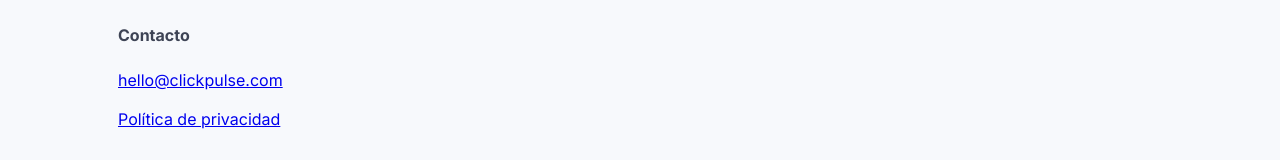
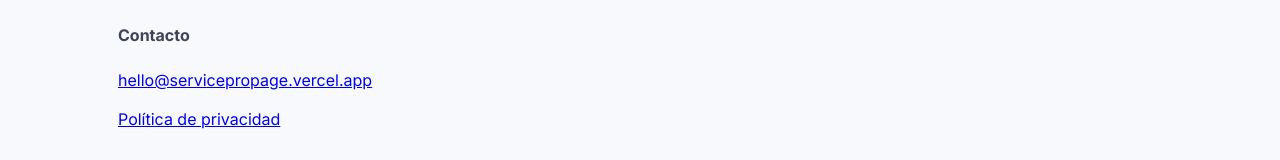
Before and after one commit to adsrafaelguerrero00-hub/servicepropage, a plain HTML site: page index.html in a window 1280 px wide. Shown: the part 2817-2977 px from the top of the page. Drawn offline with Linux system fonts and the light colour scheme.

Commit message:
Update index.html

```diff
--- a/index.html
+++ b/index.html
@@ -378,7 +378,7 @@
 
       <div>
         <h4>Contacto</h4>
-        <p><a href="mailto:hello@clickpulse.com">hello@clickpulse.com</a></p>
+        <p><a href="mailto:hello@servicepropage.vercel.app">hello@servicepropage.vercel.app</a></p>
         <p><a href="/privacy.html">Política de privacidad</a></p>
       </div>
     </div>
```
